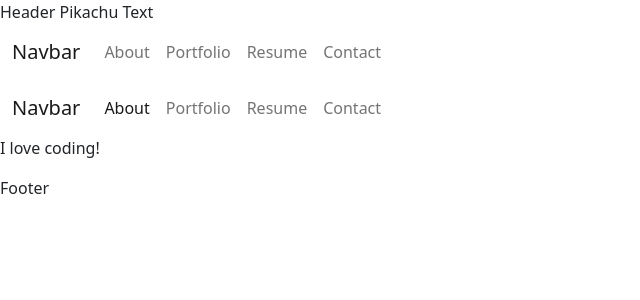
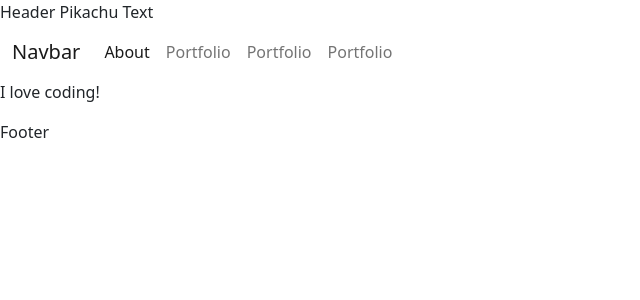
Before and after one commit to Git-Vdim-Hub/Git-Vdim-Hub.github.io, a React (Create React App) app: page / in a window 1280 px wide. Shown: the top 300 px of the page, without its empty margins (0-640 px from the left). Built offline with nearby package versions, Linux system fonts and the light colour scheme.

Commit message:
added conditional rendering functionality

```diff
--- a/src/App.js
+++ b/src/App.js
@@ -1,16 +1,21 @@
-import React from 'react';
+import React, {useState} from 'react';
 import Header from './components/Header';
 import Footer from './components/Footer';
 import Project from './components/Project'
 // This function is a functional component that helps us split the UI into distinct parts.
 // In this case, we are returning four components, <Header/>, <Navigation/>, <Project/>, <Footer/> from it.
 function App() {
+  const [currentPage, setCurrentPage] = useState('About');
+  const handlePageChange = (page) => setCurrentPage(page);
   return(
-    <body>
-        <Header/>
-        <Project/>
+    <div>
+        <Header
+        currentPage ={currentPage}
+        handlePageChange={handlePageChange}/>
+        <Project
+        currentPage ={currentPage}/>
         <Footer/>
-    </body>
+    </div>
 
   )
 }
--- a/src/components/Header.js
+++ b/src/components/Header.js
@@ -2,13 +2,15 @@ import React from 'react';
 import Navigation from './Navigation'
 // Components are responsible for rendering some part of an application's UI.
 // Components let us split the UI into independent, reusable pieces, and also think about each piece in isolation.
-function Header() {
+function Header(props) {
   const text = 'Pikachu Text';
   // JSX is a syntax extension to JavaScript that looks like HTML.
   // JSX is compiled by "Babel" into widely supported ES5 syntax.
-  return (<header>Header {text}
-    <Navigation/>
-    </header>);
+  return (
+  <header>Header {text}
+    <Navigation {...props}/>
+              </header>
+  )
 }
 
 export default Header;
--- a/src/components/Navigation.js
+++ b/src/components/Navigation.js
@@ -4,7 +4,7 @@ export default function Navigation({currentPage, handlePageChange}){
     return(
 <nav className="navbar navbar-expand-lg bg-body-tertiary">
   <div className="container-fluid">
-    <a className="navbar-brand" href="#">Navbar</a>
+    <a className="navbar-brand" href="#wazaa">Navbar</a>
     <button className="navbar-toggler" type="button" data-bs-toggle="collapse" data-bs-target="#navbarNavAltMarkup" aria-controls="navbarNavAltMarkup" aria-expanded="false" aria-label="Toggle navigation">
     <span className="navbar-toggler-icon"></span>
     </button>
@@ -17,9 +17,24 @@ export default function Navigation({currentPage, handlePageChange}){
            >
             About
           </a>
-        <a className="nav-link" href="#portfolio">Portfolio</a>
-        <a className="nav-link" href="#resume">Resume</a>
-        <a className="nav-link" href="#contact">Contact</a>
+        <a href="#portfolio"
+        onClick={() => handlePageChange('Portfolio')}
+        className={currentPage === 'Portfolio' ? 'nav-link active' : 'nav-link'}
+        >
+          Portfolio
+          </a>
+          <a href="#resume"
+        onClick={() => handlePageChange('Resume')}
+        className={currentPage === 'Resume' ? 'nav-link active' : 'nav-link'}
+        >
+          Portfolio
+          </a>
+          <a href="#contact"
+        onClick={() => handlePageChange('Contact')}
+        className={currentPage === 'Contact' ? 'nav-link active' : 'nav-link'}
+        >
+          Portfolio
+          </a>
       </div>
     </div>
   </div>
--- a/src/components/Project.js
+++ b/src/components/Project.js
@@ -1,12 +1,10 @@
-import React, {useState} from 'react';
-import Navigation from './Navigation';
+import React from 'react';
 import About from './pages/About';
 import Contact from './pages/Contact';
 import Portfolio from './pages/Portfolio';
 import Resume from './pages/Resume';
 
-export default function Project(){
-    const [currentPage, setCurrentPage] = useState('About');
+export default function Project({currentPage}){
       // This method is checking to see what the value of `currentPage` is. Depending on the value of currentPage, we return the corresponding component to render.
       const renderPage = () => {
         if(currentPage === 'About') {
@@ -23,12 +21,8 @@ export default function Project(){
         }
 
       };
-
-      const handlePageChange = (page) => setCurrentPage(page);
     return(
         <div>
-            <Navigation currentPage = {currentPage}
-            handlePageChange={handlePageChange} />
             {renderPage()}
         </div>
     )
```
